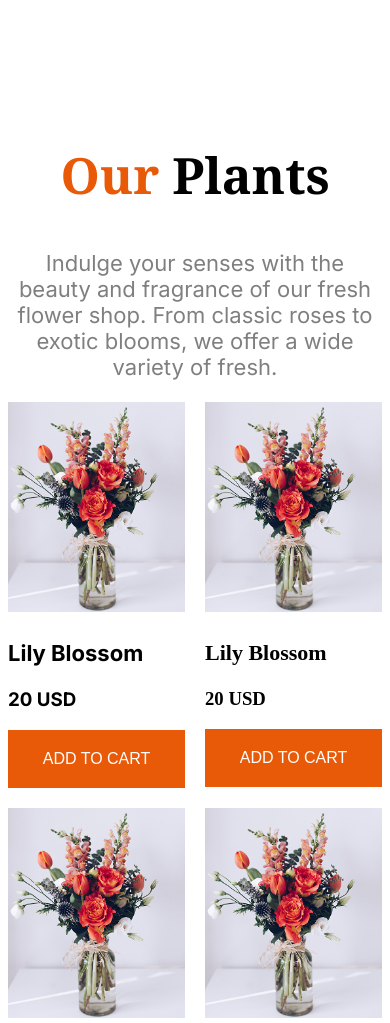
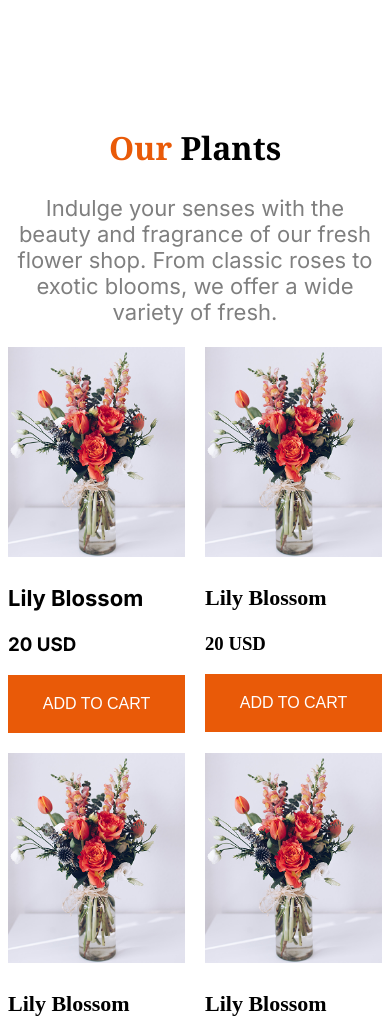
Before and after one commit to meherunnesaenta/Assignment-2, a plain HTML site: page index.html in a window 390 px wide. Shown: the part 800-1823 px from the top of the page. Drawn offline with nearby package versions, Linux system fonts and the light colour scheme.

Commit message:
Fix title size

```diff
--- a/style.css
+++ b/style.css
@@ -283,7 +283,7 @@ footer .box{
     .banner{
         flex-direction: column-reverse;
     }
-    .banner div h1{
+    .banner div h1, .container h2{
         font-size: 2rem;
     }
     .img-card{
@@ -323,8 +323,6 @@ footer .box{
     padding: 0;
     margin-bottom: 5px;
   }
-  footer a{
-  }
 
 
 }
```
